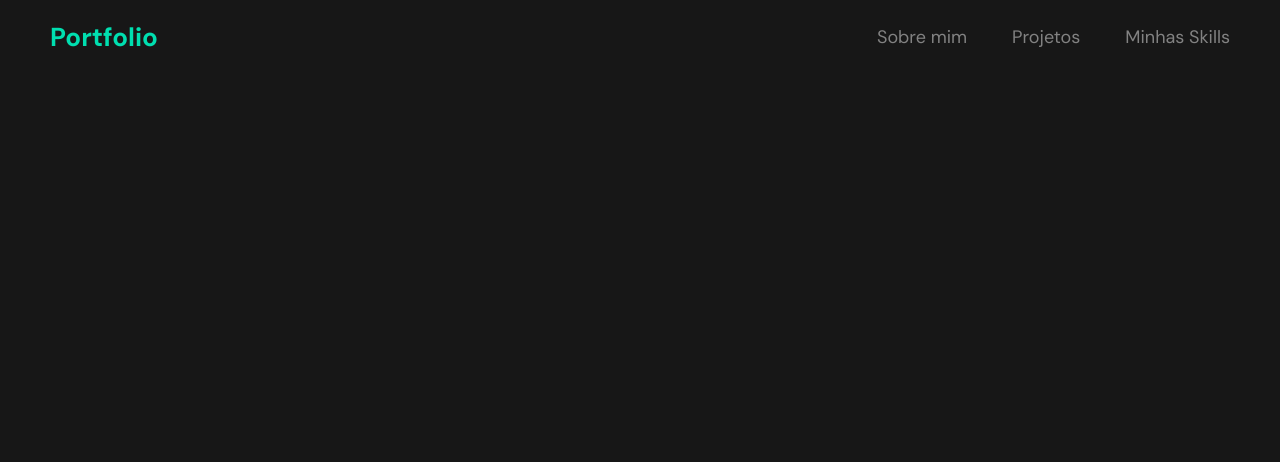
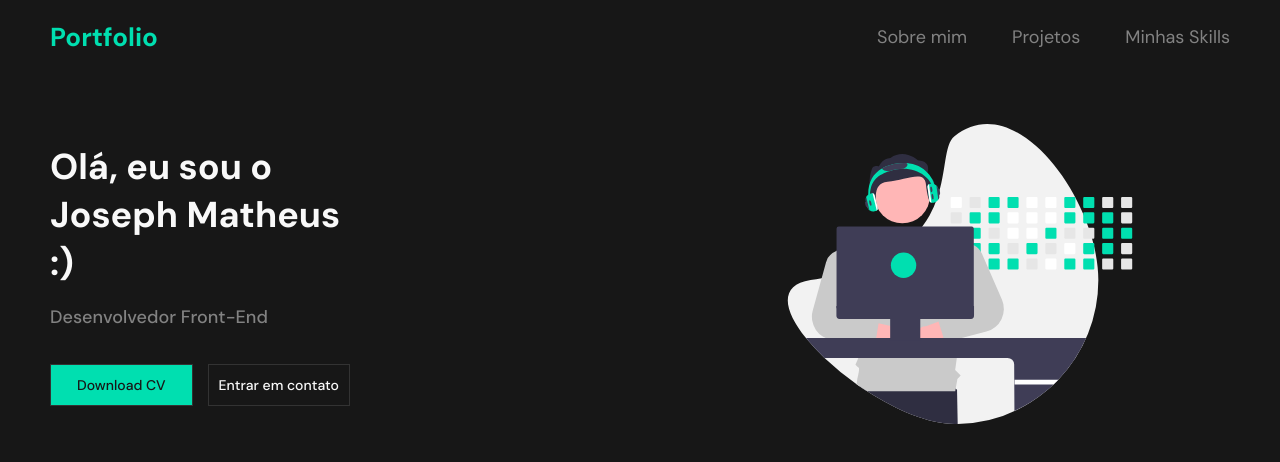
Before and after one commit to josephmatheus/portfolio, a React (Vite) app: page / in a window 1280 px wide. Shown: the top 462 px of the page. Built offline with nearby package versions, Linux system fonts and the light colour scheme; the HTML template or start-up script is replaced by a standard one.

Commit message:
:sparkles: feat: Adiciona novo componente ao App

```diff
--- a/src/App.tsx
+++ b/src/App.tsx
@@ -1,4 +1,5 @@
 import { Header } from "./components/Header";
+import { HeroSection } from "./components/HeroBanner";
 import { GlobalStyle } from "./styles/GlobalStyles";
 
 const App = () => {
@@ -6,6 +7,7 @@ const App = () => {
     <>
       <GlobalStyle />
       <Header />
+      <HeroSection />
     </>
   );
 };
```
